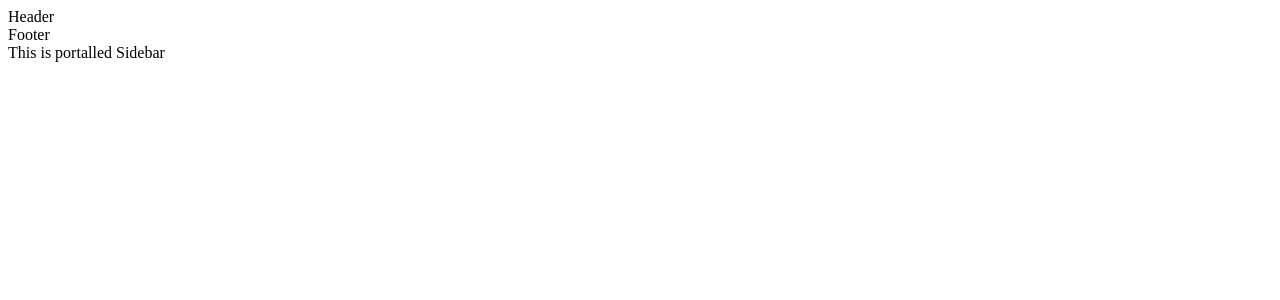
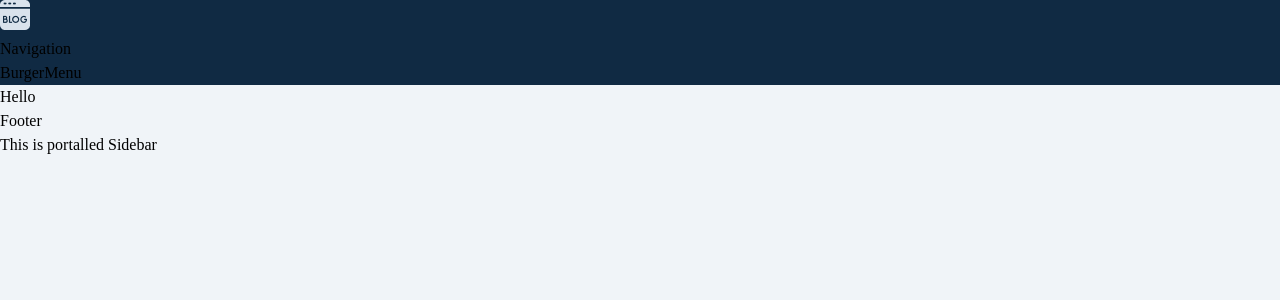
Before and after one commit to RegemStatum/nextJS-mdx-blog, a Next.js app: page / in a window 1280 px wide. Shown: the top 300 px of the page. Built offline with nearby package versions, Linux system fonts and the light colour scheme.

Commit message:
layout +

```diff
--- /dev/null
+++ b/components/layout/BurgerMenu.tsx
@@ -0,0 +1,7 @@
+import React, { FC } from "react";
+
+const BurgerMenu: FC = () => {
+  return <div>BurgerMenu</div>;
+};
+
+export default BurgerMenu;
--- a/components/layout/Footer.tsx
+++ b/components/layout/Footer.tsx
@@ -1,7 +1,7 @@
 import React, { FC } from "react";
 
 const Footer: FC = () => {
-  return <div>Footer</div>;
+  return <footer>Footer</footer>;
 };
 
 export default Footer;
--- /dev/null
+++ b/components/layout/Header.module.scss
@@ -0,0 +1,5 @@
+@use "../../styles/abstracts/" as *;
+
+.header {
+  background-color: getColor("nt-1");
+}
--- a/components/layout/Header.tsx
+++ b/components/layout/Header.tsx
@@ -1,7 +1,23 @@
+import Image from "next/image";
 import React, { FC } from "react";
+import BurgerMenu from "./BurgerMenu";
+import styles from "./Header.module.scss";
+import Navigation from "./Navigation";
 
 const Header: FC = () => {
-  return <div>Header</div>;
+  return (
+    <header className={styles.header}>
+      <Image
+        className={styles.logo}
+        src="/images/components/layout/logo.png"
+        alt="logo"
+        width="30"
+        height="30"
+      />
+      <Navigation />
+      <BurgerMenu />
+    </header>
+  );
 };
 
 export default Header;
--- a/components/layout/Layout.tsx
+++ b/components/layout/Layout.tsx
@@ -3,11 +3,12 @@ import Footer from "./Footer";
 import Header from "./Header";
 import Sidebar from "./Sidebar";
 
-const Layout: FC = () => {
+const Layout: FC = ({ children }) => {
   return (
     <>
       <Header />
       <Sidebar />
+      <main>{children}</main>
       <Footer />
     </>
   );
--- /dev/null
+++ b/components/layout/Navigation.tsx
@@ -0,0 +1,7 @@
+import React, { FC } from "react";
+
+const Navigation: FC = () => {
+  return <nav>Navigation</nav>;
+};
+
+export default Navigation;
--- a/components/layout/Sidebar.tsx
+++ b/components/layout/Sidebar.tsx
@@ -4,7 +4,7 @@ import Portal from "../portal/Portal";
 const Sidebar: FC = () => {
   return (
     <Portal renderToElementId="modal">
-      <div>This is portalled Sidebar</div>
+      <aside>This is portalled Sidebar</aside>
     </Portal>
   );
 };
--- a/package.json
+++ b/package.json
@@ -11,7 +11,8 @@
   "dependencies": {
     "next": "12.1.0",
     "react": "17.0.2",
-    "react-dom": "17.0.2"
+    "react-dom": "17.0.2",
+    "sass": "^1.49.9"
   },
   "devDependencies": {
     "@types/node": "17.0.21",
--- a/pages/_app.tsx
+++ b/pages/_app.tsx
@@ -1,6 +1,7 @@
+import type { AppProps } from "next/app";
 import Head from "next/head";
-import type { AppProps } from "next/app";
 import Layout from "../components/layout";
+import "../styles/index.scss";
 
 function MyApp({ Component, pageProps }: AppProps) {
   return (
```
Also changed, not shown: public/images/components/layout/logo.png (added), 1 other file (tests, documents, lock files or other folders).
